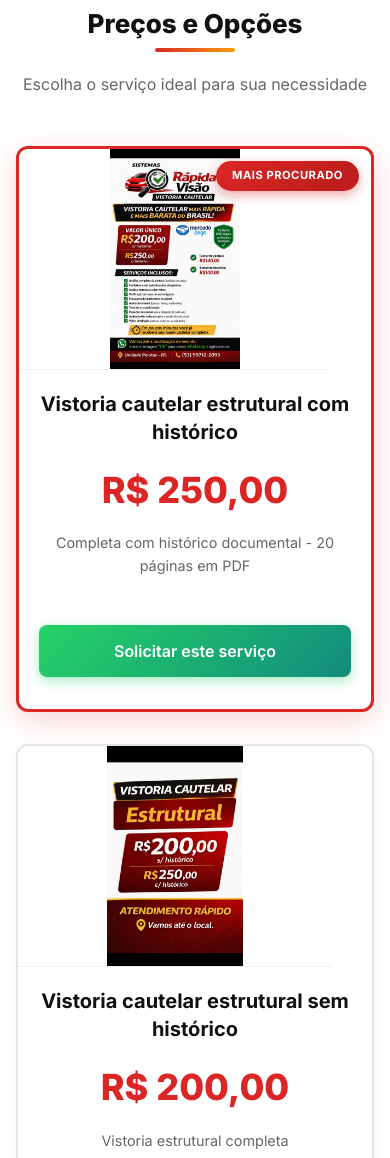
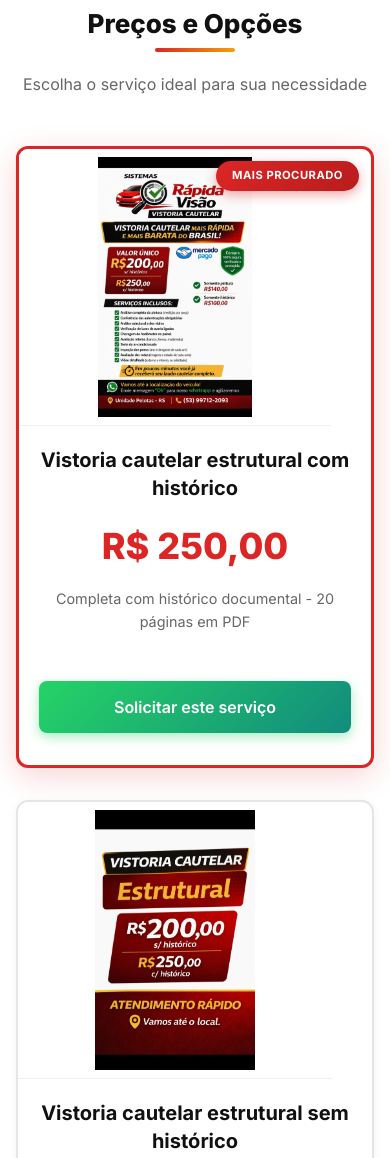
Before and after one commit to xtitoxv/rapida-visao, a plain HTML site: page index.html in a window 390 px wide. Shown: the part 2565-3723 px from the top of the page. Drawn offline with Linux system fonts and the light colour scheme.

Commit message:
Melhora legibilidade das imagens dos cards

```diff
--- a/style.css
+++ b/style.css
@@ -392,20 +392,22 @@ ul {
     overflow: hidden;
     background: #ffffff;
     border-bottom: 1px solid #f0f0f0;
+    padding: 0.75rem 1rem;
 }
 
 .pricing-image {
     width: 100%;
     height: auto;
-    max-height: 260px;
+    max-height: 320px;
     object-fit: contain;
     object-position: center;
     display: block;
+    margin: 0 auto;
     transition: transform 0.3s ease;
 }
 
 .pricing-card:hover .pricing-image {
-    transform: scale(1.02);
+    transform: scale(1.01);
 }
 
 .pricing-title {
@@ -766,10 +768,11 @@ ul {
 
     .pricing-image-wrap {
         margin: -2rem -1.25rem 1.25rem -1.25rem;
+        padding: 0.5rem 0.75rem;
     }
 
     .pricing-image {
-        max-height: 220px;
+        max-height: 260px;
     }
 
     .pricing-title {
```
